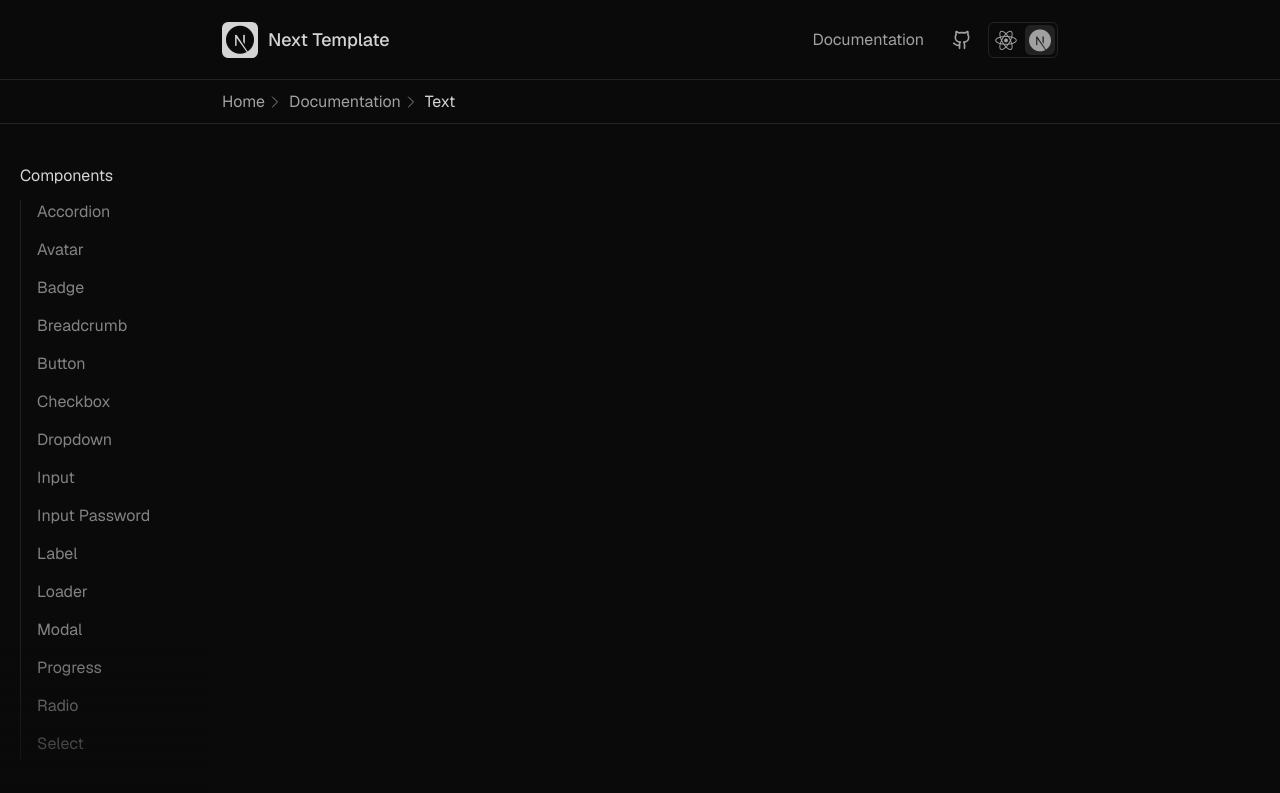
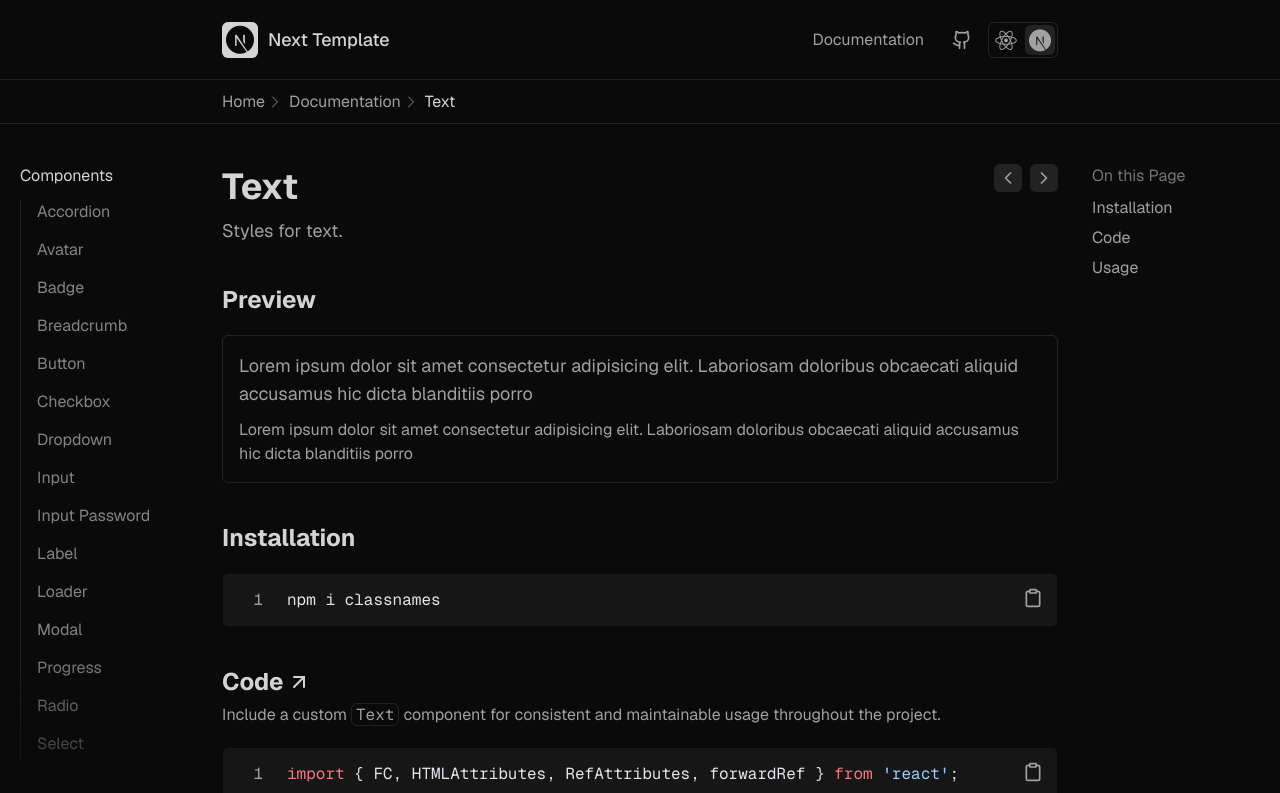
Before and after one commit to dimarogkov/next-template, a Next.js app: page /documentation/text in a window 1280 px wide. Shown: the top 793 px of the page. Built offline with nearby package versions, Linux system fonts and the light colour scheme.

Commit message:
add TextPage

```diff
--- a/app/documentation/(componentsPages)/text/page.tsx
+++ b/app/documentation/(componentsPages)/text/page.tsx
@@ -1,15 +1,55 @@
 import { Metadata } from 'next';
+import { NPM_CLASSNAMES_CODE, TEXT_CODE, TEXT_USAGE_CODE } from '@/src/variables/code';
+import { IDocumentationData, IDocumentationCodeSection } from '@/src/types/interfaces/DocumentationData';
+import { DocumentationClient } from '@/src/components/blocks';
+import { TextPreview } from '@/src/components/elements/preview';
+import { Text } from '@/src/components/ui';
 
 export const metadata: Metadata = {
-    title: 'Page',
+    title: 'Text',
 };
 
-const Page = () => {
-    return (
-        <div>
-            <div>Page</div>
-        </div>
-    );
+const TextPage = () => {
+    const codeSections: IDocumentationCodeSection[] = [
+        {
+            id: 'installation',
+            title: 'Installation',
+            link: '',
+            description: null,
+            withAccordion: false,
+            codeArr: [NPM_CLASSNAMES_CODE],
+        },
+        {
+            id: 'code',
+            title: 'Code',
+            link: 'https://github.com/dimarogkov/next-template/tree/master/src/components/ui/Text.tsx',
+            description: (
+                <Text>
+                    Include a custom <span className='badge-item'>Text</span> component for consistent and maintainable
+                    usage throughout the project.
+                </Text>
+            ),
+            withAccordion: false,
+            codeArr: [TEXT_CODE],
+        },
+        {
+            id: 'usage',
+            title: 'Usage',
+            link: '',
+            description: null,
+            withAccordion: false,
+            codeArr: [TEXT_USAGE_CODE],
+        },
+    ];
+
+    const data: IDocumentationData = {
+        title: 'Text',
+        description: 'Styles for text.',
+        preview: <TextPreview />,
+        codeSections,
+    };
+
+    return <DocumentationClient data={data} />;
 };
 
-export default Page;
+export default TextPage;
--- /dev/null
+++ b/src/components/elements/preview/TextPreview.tsx
@@ -0,0 +1,19 @@
+import { Text } from '@/src/components/ui';
+
+const TextPreview = () => {
+    return (
+        <>
+            <Text size='large' className='mb-2.5 last:mb-0'>
+                Lorem ipsum dolor sit amet consectetur adipisicing elit. Laboriosam doloribus obcaecati aliquid
+                accusamus hic dicta blanditiis porro
+            </Text>
+
+            <Text>
+                Lorem ipsum dolor sit amet consectetur adipisicing elit. Laboriosam doloribus obcaecati aliquid
+                accusamus hic dicta blanditiis porro
+            </Text>
+        </>
+    );
+};
+
+export default TextPreview;
--- a/src/components/elements/preview/index.ts
+++ b/src/components/elements/preview/index.ts
@@ -16,6 +16,7 @@ import SeparatorPreview from './SeparatorPreview';
 import SimpleLinkPreview from './SimpleLinkPreview';
 import SwitchPreview from './SwitchPreview';
 import TabsPreview from './TabsPreview';
+import TextPreview from './TextPreview';
 
 export {
     AccordionPreview,
@@ -36,4 +37,5 @@ export {
     SimpleLinkPreview,
     SwitchPreview,
     TabsPreview,
+    TextPreview,
 };
--- a/src/variables/code/text/text.ts
+++ b/src/variables/code/text/text.ts
@@ -6,7 +6,7 @@ interface Props extends HTMLAttributes<HTMLParagraphElement>, RefAttributes<HTML
     className?: string;
 }
 
-export const Text: FC<Props> = forwardRef<HTMLParagraphElement, Props>(
+const Text: FC<Props> = forwardRef<HTMLParagraphElement, Props>(
     ({ size = 'default', className = '', ...props }, ref) => {
         return (
             <p
@@ -16,4 +16,7 @@ export const Text: FC<Props> = forwardRef<HTMLParagraphElement, Props>(
             />
         );
     }
-);`;
+);
+
+Text.displayName = 'Text';
+export default Text;`;
```
Lines whose indentation alone changed are shown as unchanged.
